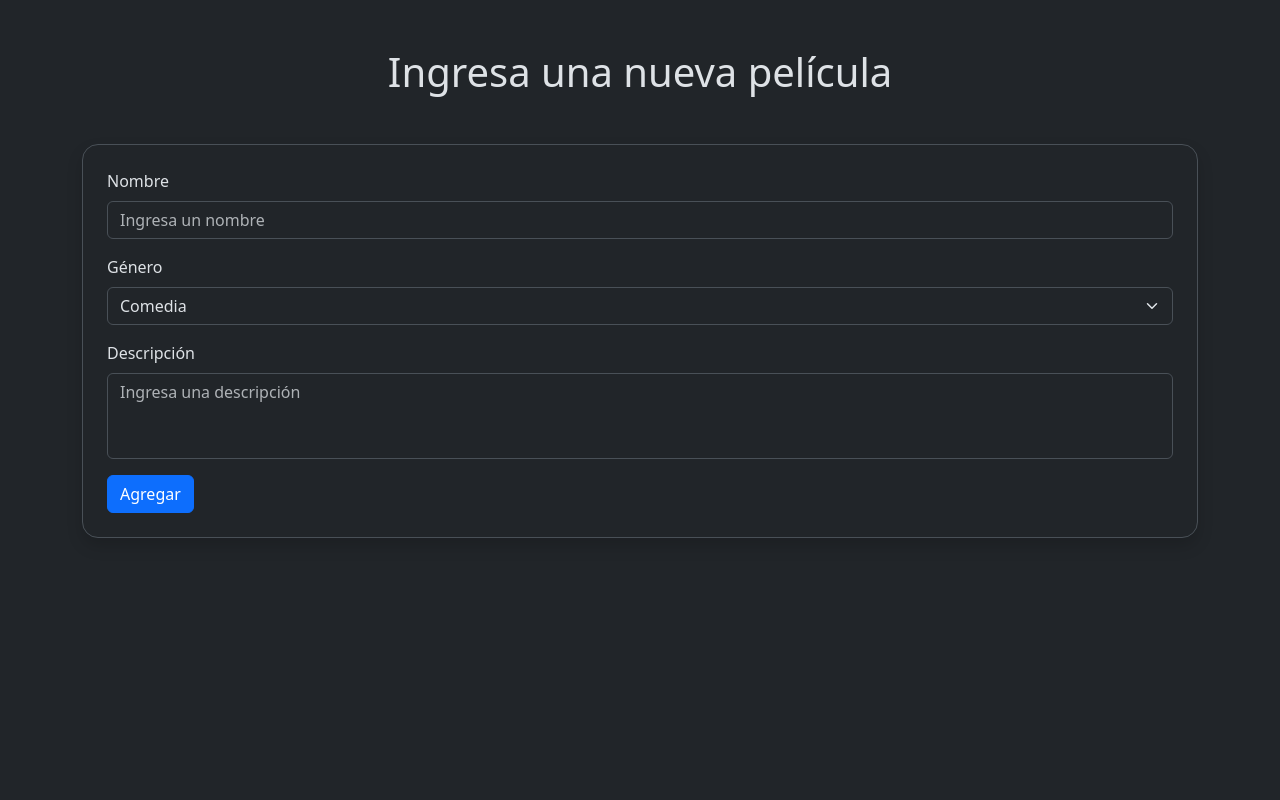
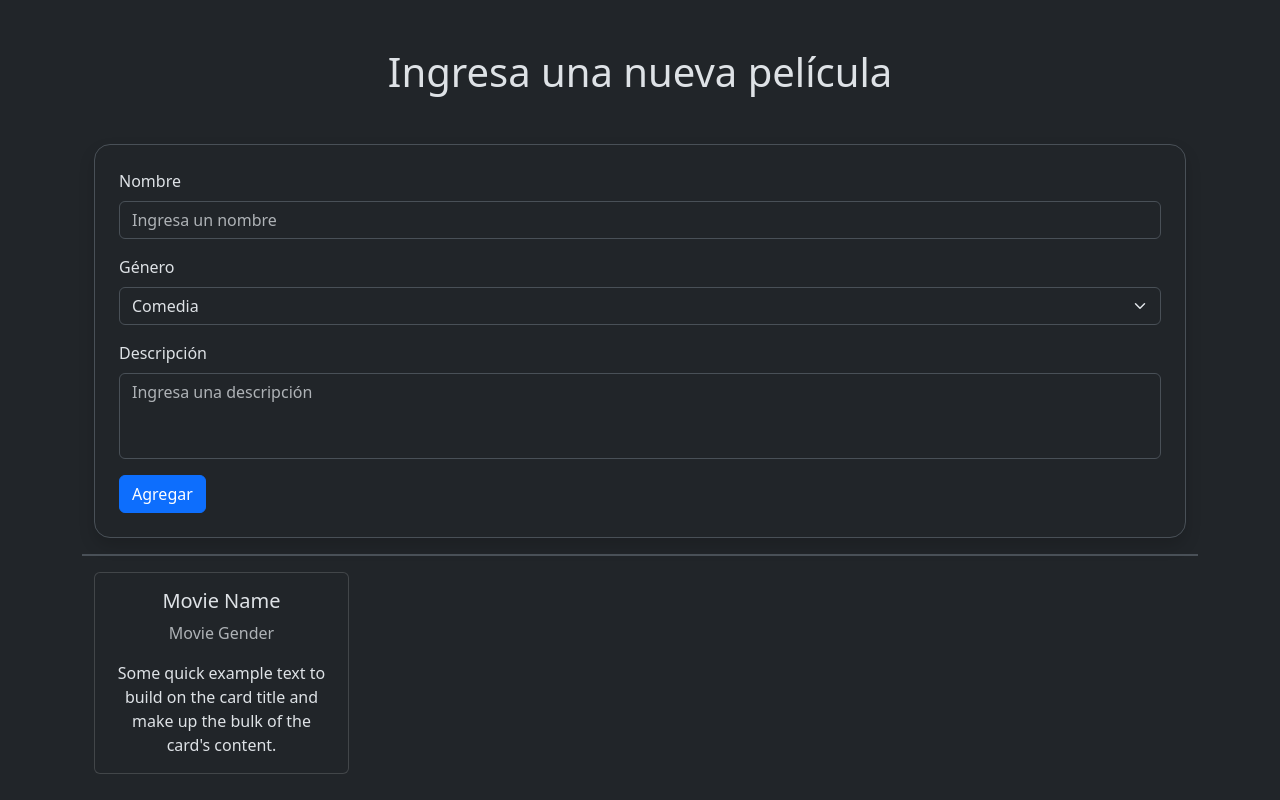
Before and after one commit to santyago13/MovieCards, a React (Vite) app: page / in a window 1280 px wide. Built offline with nearby package versions, Linux system fonts and the light colour scheme.

Commit message:
agregue un componente cards de peliculas

```diff
--- a/src/App.jsx
+++ b/src/App.jsx
@@ -1,9 +1,12 @@
 import AltaMovie from "./components/AltaMovie";
+import CardMovie from "./components/CardMovie";
 
 function App() {
   return (
-    <main>
+    <main className="container">
       <AltaMovie />
+      <div className="border my-3"></div>
+      <CardMovie />
     </main>
   );
 }
--- /dev/null
+++ b/src/components/CardMovie.jsx
@@ -0,0 +1,32 @@
+import Button from "react-bootstrap/Button";
+import Card from "react-bootstrap/Card";
+import Container from 'react-bootstrap/Container';
+import Row from 'react-bootstrap/Row';
+import Col from 'react-bootstrap/Col';
+
+const CardMovie = () => {
+  return (
+    <div>
+      <Container>
+        <Row>
+          <Col className="col-12 col-md-6 col-lg-3">
+            <Card className="h-100">
+              <Card.Body>
+                <Card.Title className="text-center">Movie Name</Card.Title>
+                <Card.Text className="text-center text-muted">
+                  Movie Gender
+                </Card.Text>
+                <Card.Text className="text-center">
+                  Some quick example text to build on the card title and make up
+                  the bulk of the card's content.
+                </Card.Text>
+              </Card.Body>
+            </Card>
+          </Col>
+        </Row>
+      </Container>
+    </div>
+  );
+};
+
+export default CardMovie;
```
